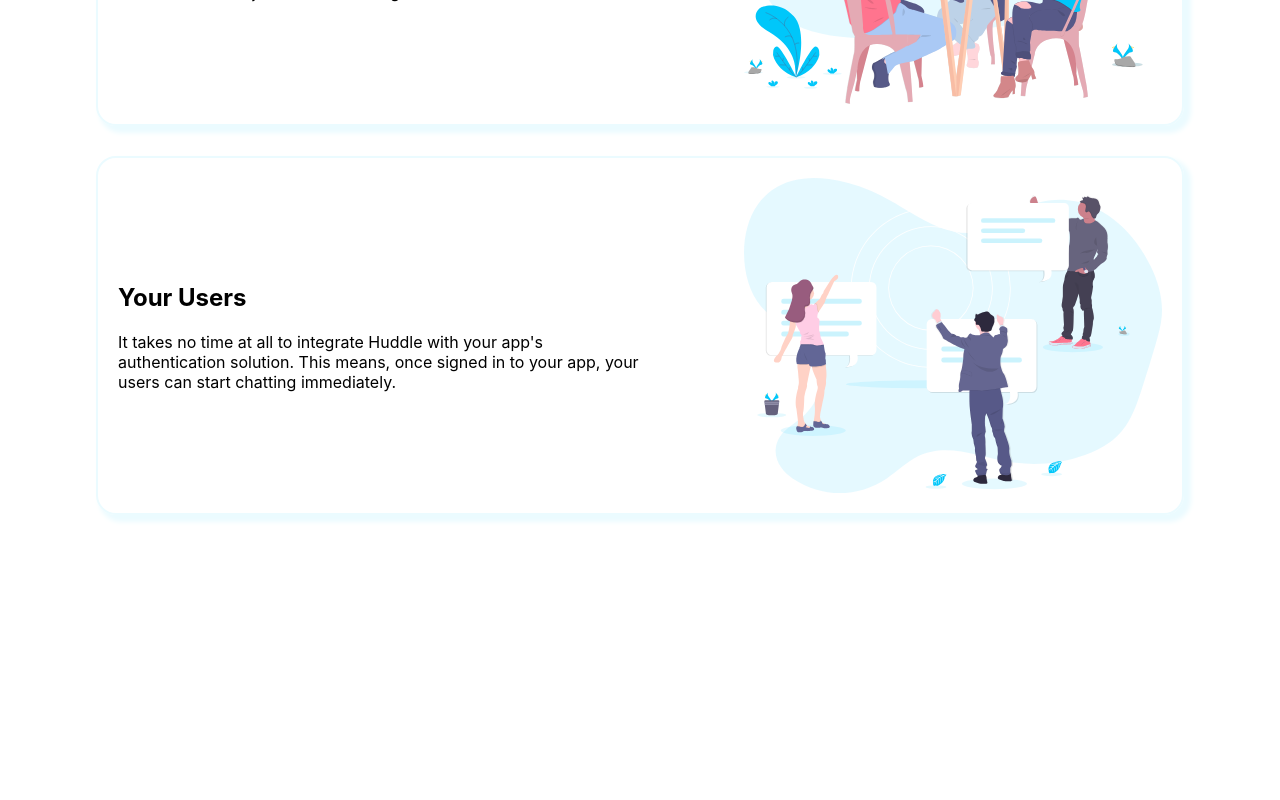
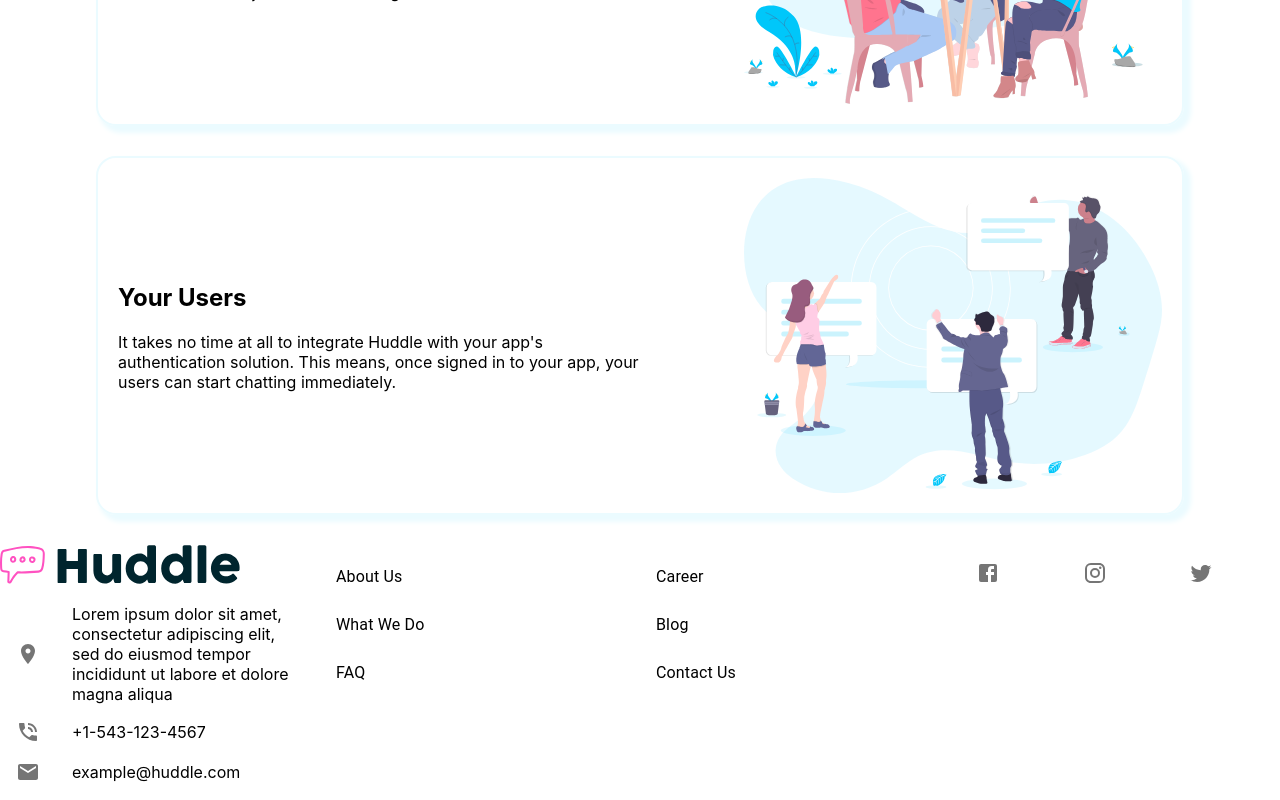
Before and after one commit to tahaimran/landing-page-material-ui, a React (Create React App) app: page / in a window 1280 px wide. Shown: the part 1336-2136 px from the top of the page. Before the commit the page ends 1881 px from the top, so only its background shows below. Built offline with nearby package versions, Linux system fonts and the light colour scheme.

Commit message:
Footer Layout and Structured Added

```diff
--- a/src/Components/Footer.jsx
+++ b/src/Components/Footer.jsx
@@ -1,25 +1,76 @@
 import React from 'react'
 import { Grid } from '@mui/material'
 import { makeStyles } from '@mui/styles'
-
+import { List, ListItem, ListItemText, ListItemIcon } from '@mui/material'
+import { LocationOn, PhoneInTalk, Email, Facebook, Instagram, Twitter } from '@mui/icons-material'
 function Footer() {
     const footerStyles = makeStyles({
-        root:{}
+        root: {}
     })
-const classes = footerStyles();
+    const classes = footerStyles();
     return (
         <Grid container>
             <Grid item xs={12} sm={3}>
-
+            <img src="images/logo.svg" alt="" srcset="" />
+                <List>
+                    <ListItem>
+                        <ListItemIcon>
+                            <LocationOn />
+                        </ListItemIcon>
+                        Lorem ipsum dolor sit amet, consectetur adipiscing elit, sed do eiusmod tempor incididunt ut labore et dolore magna aliqua</ListItem>
+                    <ListItem>
+                        <ListItemIcon>
+                            <PhoneInTalk />
+                        </ListItemIcon>
+                        +1-543-123-4567</ListItem>
+                    <ListItem>
+                        <ListItemIcon>
+                            <Email />
+                        </ListItemIcon>
+                        example@huddle.com</ListItem>
+                </List>
             </Grid>
             <Grid item xs={12} sm={3}>
+                <List>
+                    <ListItem>
+                        <ListItemText>About Us</ListItemText>
+                    </ListItem>
+                    <ListItem>
+                        <ListItemText>What We Do</ListItemText>
+                    </ListItem>
+                    <ListItem>
+                        <ListItemText>FAQ</ListItemText>
+                    </ListItem>
 
+                </List>
             </Grid>
             <Grid item xs={12} sm={3}>
+            <List>
+                    <ListItem>
+                        <ListItemText>Career</ListItemText>
+                    </ListItem>
+                    <ListItem>
+                        <ListItemText>Blog</ListItemText>
+                    </ListItem>
+                    <ListItem>
+                        <ListItemText>Contact Us</ListItemText>
+                    </ListItem>
 
+                </List>
             </Grid>
-            <Grid item xs={12} sm={3}>
+            <Grid item xs={12} sm={3} >
+            <List sx={{display : 'flex' }}>
+                    <ListItem>
+                        <ListItemIcon><Facebook /></ListItemIcon>
+                    </ListItem>
+                    <ListItem>
+                        <ListItemIcon><Instagram /></ListItemIcon>
+                    </ListItem>
+                    <ListItem>
+                        <ListItemIcon><Twitter /></ListItemIcon>
+                    </ListItem>
 
+                </List>
             </Grid>
         </Grid>
     )
```
